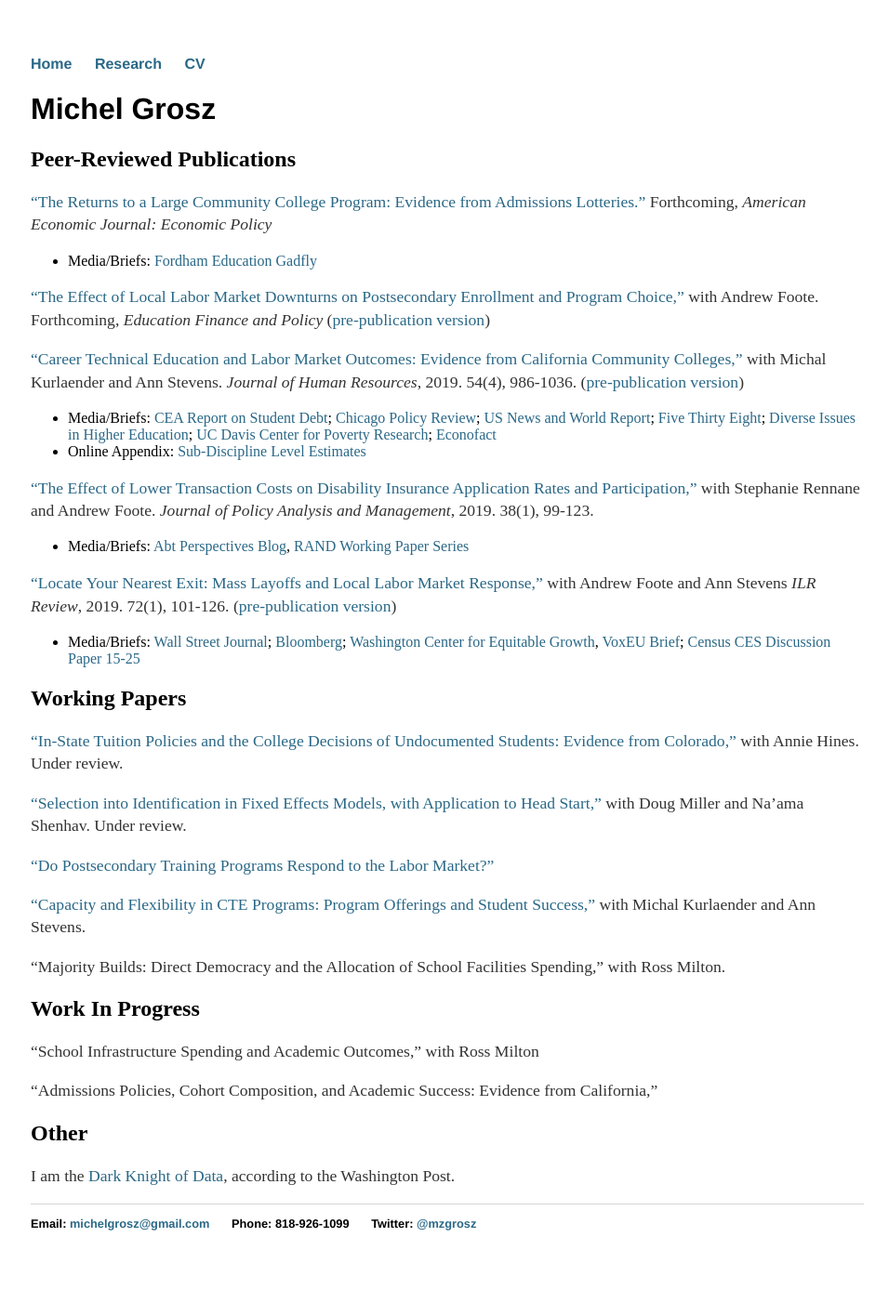
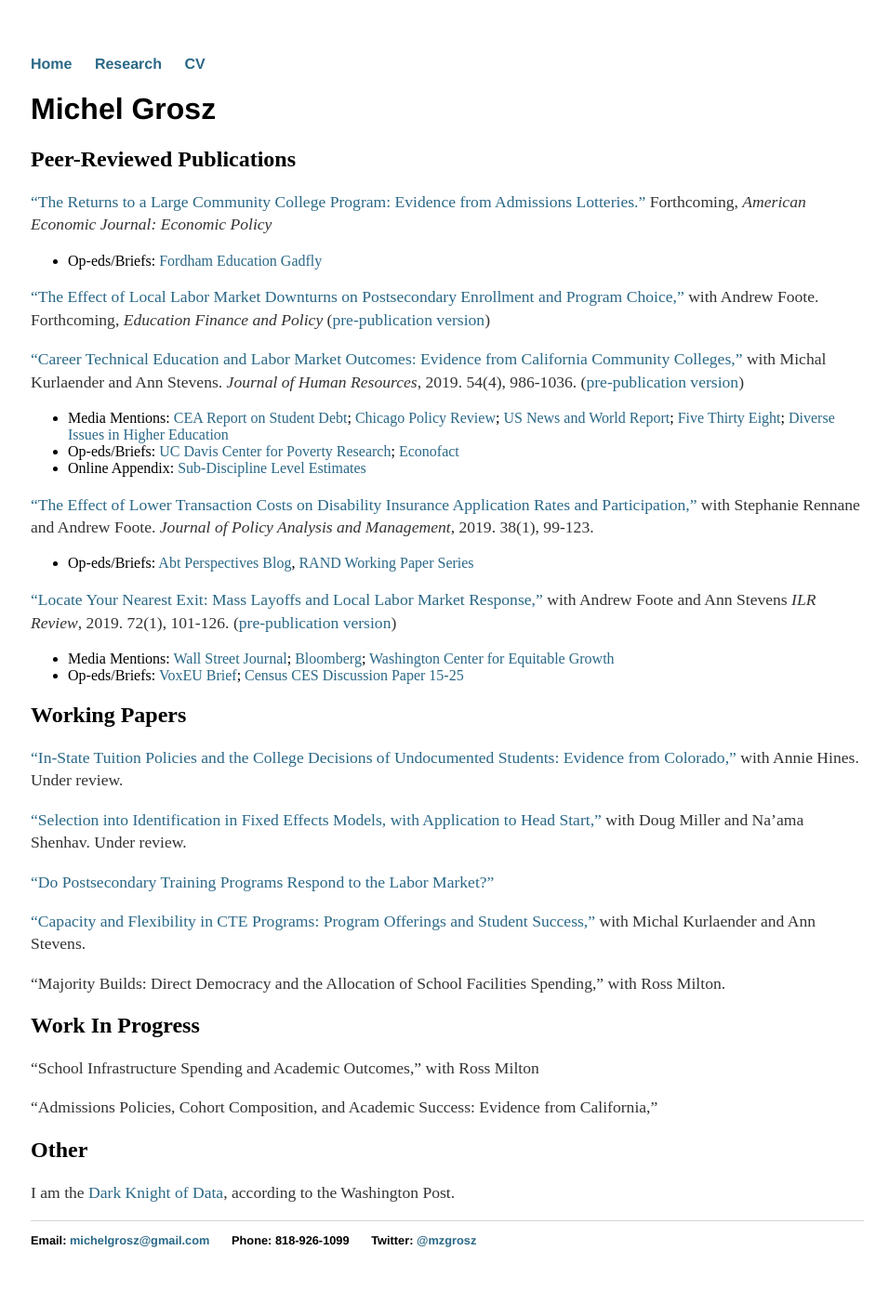
Before and after one commit to mzgrosz/mzgrosz.github.io, a Jekyll site: the page built from research/index.md, in a window 1280 px wide. Shown: the whole page at 93% size, without its empty margins (159-1115 px from the left). Built offline with Jekyll 4.4.1, drawn with Linux system fonts in a browser that asks for light colours.

Commit message:
Update index.md

```diff
--- a/research/index.md
+++ b/research/index.md
@@ -11,20 +11,22 @@ title: Michel Grosz
 ## Peer-Reviewed Publications
 
 ["The Returns to a Large Community College Program: Evidence from Admissions Lotteries."](https://mzgrosz.github.io/research/grosz_JMP_081118.pdf) Forthcoming, *American Economic Journal: Economic Policy*
-* Media/Briefs: [Fordham Education Gadfly](https://fordhaminstitute.org/national/commentary/start-students-path-high-return-degrees-earlier)
+* Op-eds/Briefs: [Fordham Education Gadfly](https://fordhaminstitute.org/national/commentary/start-students-path-high-return-degrees-earlier)
 
 ["The Effect of Local Labor Market Downturns on Postsecondary Enrollment and Program Choice,"](https://www.mitpressjournals.org/doi/abs/10.1162/edfp_a_00288) with Andrew Foote. Forthcoming, *Education Finance and Policy* ([pre-publication version](https://aefpweb.org/sites/default/files/webform/42/FooteGrosz_AEFPPaper.pdf))
 
 
 ["Career Technical Education and Labor Market Outcomes: Evidence from California Community Colleges,"](http://jhr.uwpress.org/content/early/2018/04/02/jhr.54.4.1015.7449R2.abstract) with Michal Kurlaender and Ann Stevens. *Journal of Human Resources*, 2019. 54(4), 986-1036. ([pre-publication version](https://www.nber.org/papers/w21137))
-* Media/Briefs: [CEA Report on Student Debt](https://www.google.com/url?q=https%3A%2F%2Fwww.whitehouse.gov%2Fsites%2Fdefault%2Ffiles%2Fpage%2Ffiles%2F20160718_cea_student_debt.pdf&sa=D&sntz=1&usg=AFQjCNGoRfqbauZ0fNGQJpX2tC_niyxW4w); [Chicago Policy Review](http://chicagopolicyreview.org/2015/07/02/technical-education-at-a-community-college-improves-graduates-future-earnings/); [US News and World Report](https://www.usnews.com/news/articles/2015/05/18/which-vocational-degrees-pay-off); [Five Thirty Eight](https://fivethirtyeight.com/features/food-deserts-community-colleges-and-innovative-slackers/); [Diverse Issues in Higher Education](https://diverseeducation.com/article/72377/); [UC Davis Center for Poverty Research](https://poverty.ucdavis.edu/policy-brief/community-college-career-technical-education-programs-significantly-increase-earnings); [Econofact](https://econofact.org/does-career-technical-education-pay)
+* Media Mentions: [CEA Report on Student Debt](https://www.google.com/url?q=https%3A%2F%2Fwww.whitehouse.gov%2Fsites%2Fdefault%2Ffiles%2Fpage%2Ffiles%2F20160718_cea_student_debt.pdf&sa=D&sntz=1&usg=AFQjCNGoRfqbauZ0fNGQJpX2tC_niyxW4w); [Chicago Policy Review](http://chicagopolicyreview.org/2015/07/02/technical-education-at-a-community-college-improves-graduates-future-earnings/); [US News and World Report](https://www.usnews.com/news/articles/2015/05/18/which-vocational-degrees-pay-off); [Five Thirty Eight](https://fivethirtyeight.com/features/food-deserts-community-colleges-and-innovative-slackers/); [Diverse Issues in Higher Education](https://diverseeducation.com/article/72377/)
+* Op-eds/Briefs: [UC Davis Center for Poverty Research](https://poverty.ucdavis.edu/policy-brief/community-college-career-technical-education-programs-significantly-increase-earnings); [Econofact](https://econofact.org/does-career-technical-education-pay)
 * Online Appendix: [Sub-Discipline Level Estimates](https://mzgrosz.github.io/research/full_top4s_appendix.pdf)
 
 ["The Effect of Lower Transaction Costs on Disability Insurance Application Rates and Participation,"](https://onlinelibrary.wiley.com/doi/pdf/10.1002/pam.22095) with Stephanie Rennane and Andrew Foote. *Journal of Policy Analysis and Management*, 2019. 38(1), 99-123.
-* Media/Briefs: [Abt Perspectives Blog](https://www.abtassociates.com/insights/perspectives-blog/social-security-disability-insurance-sometimes-easier-is-better), [RAND Working Paper Series](https://www.rand.org/pubs/working_papers/WR1255.html)
+* Op-eds/Briefs: [Abt Perspectives Blog](https://www.abtassociates.com/insights/perspectives-blog/social-security-disability-insurance-sometimes-easier-is-better), [RAND Working Paper Series](https://www.rand.org/pubs/working_papers/WR1255.html)
 
 ["Locate Your Nearest Exit: Mass Layoffs and Local Labor Market Response,"](https://journals.sagepub.com/doi/abs/10.1177/0019793917753095) with Andrew Foote and Ann Stevens *ILR Review*, 2019. 72(1), 101-126. ([pre-publication version](https://www.nber.org/papers/w21618))
-* Media/Briefs: [Wall Street Journal](https://blogs.wsj.com/economics/2016/03/17/half-of-u-s-may-endure-lost-decade-of-depressed-employment/); [Bloomberg](https://www.bloomberg.com/opinion/articles/2018-01-03/how-governments-can-move-people-to-jobs); [Washington Center for Equitable Growth](https://equitablegrowth.org/the-consequences-and-causes-of-declining-geographic-mobility-in-the-united-states/), [VoxEU Brief](https://voxeu.org/article/mass-layoffs-and-local-labour-market-exit); [Census CES Discussion Paper 15-25](https://papers.ssrn.com/sol3/papers.cfm?abstract_id=2661687)
+* Media Mentions: [Wall Street Journal](https://blogs.wsj.com/economics/2016/03/17/half-of-u-s-may-endure-lost-decade-of-depressed-employment/); [Bloomberg](https://www.bloomberg.com/opinion/articles/2018-01-03/how-governments-can-move-people-to-jobs); [Washington Center for Equitable Growth](https://equitablegrowth.org/the-consequences-and-causes-of-declining-geographic-mobility-in-the-united-states/)
+* Op-eds/Briefs: [VoxEU Brief](https://voxeu.org/article/mass-layoffs-and-local-labour-market-exit); [Census CES Discussion Paper 15-25](https://papers.ssrn.com/sol3/papers.cfm?abstract_id=2661687)
 
 ## Working Papers
 
```
